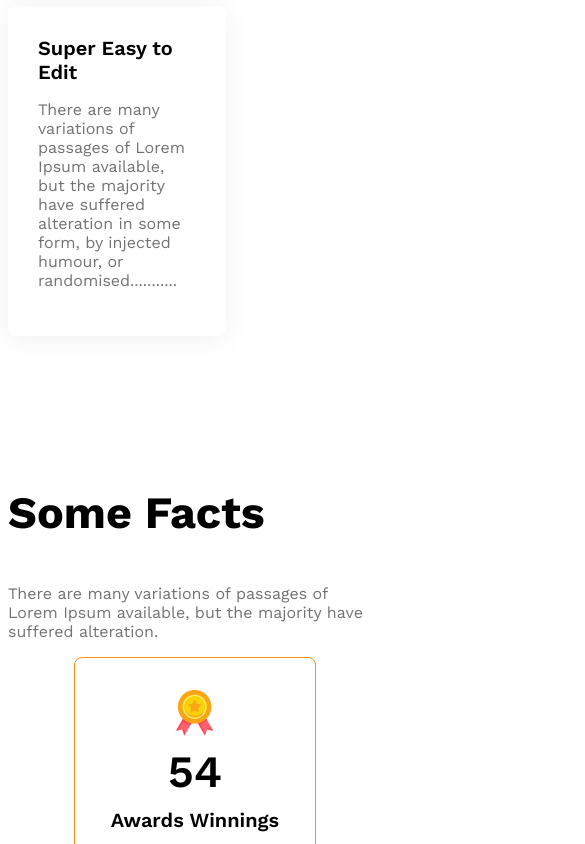
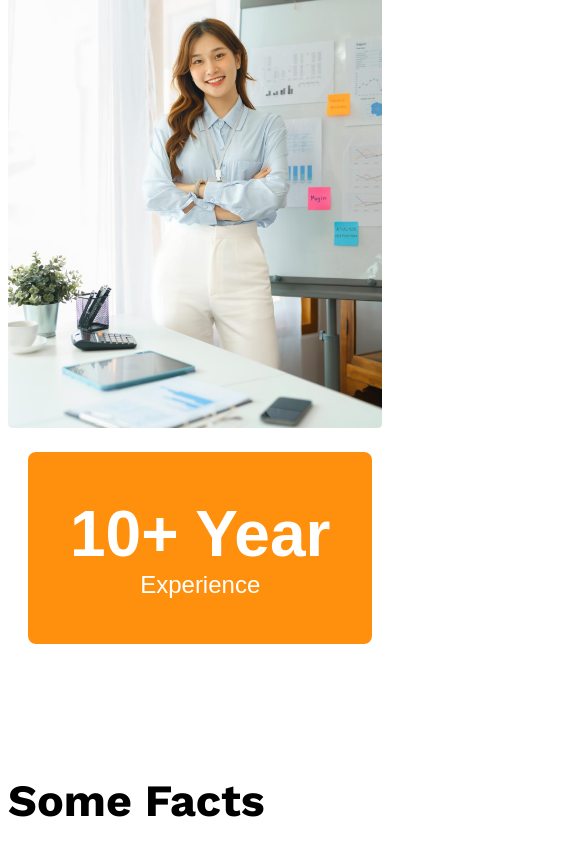
Before and after one commit to rafsan1p/g3-arcitects-website, a plain HTML site: page index.html in a window 390 px wide. Shown: the part 4596-5440 px from the top of the page, 585 px wide, since content can reach past the window. Drawn offline with nearby package versions, Linux system fonts and the light colour scheme.

Commit message:
added experience badge and

```diff
--- a/index.html
+++ b/index.html
@@ -84,7 +84,7 @@
                 </div>
 
             </div>
-            <div>
+            <div class="featured-architect">
                 <img src="images/architect.png" alt="">
                 <button id="experience-badge" class="btn-primary">
                     <span id="experience-year">10+ Year</span><br>
--- a/styles.css
+++ b/styles.css
@@ -123,6 +123,7 @@ main > section{
 /* features section related styles */
 .features{
   gap: 140px;
+  align-items: center;
 }
 
 #feature-section-title{
@@ -141,6 +142,23 @@ main > section{
   font-size: 1.25rem;
   margin-top: 0px;
   margin-bottom: 0px;
+}
+
+#experience-badge{
+  padding: 45px 42px;
+  font-size: 1.5rem;
+  font-weight: 500;
+  margin-left: -100px;
+  margin-top: -100px;
+}
+
+#experience-year{
+  font-size: 4rem;
+  font-weight: 700;
+}
+
+.featured-architect img{
+  width: 100%;
 }
 
 /* some facts related styles */
@@ -195,7 +213,7 @@ main > section{
 
 /* responsive media query */
 @media screen and (max-width: 576px){
-  .navbar, .nav-links, .teams{
+  .navbar, .nav-links, .teams, .features{
     flex-direction: column;
   }
 
@@ -215,12 +233,15 @@ main > section{
   .our-features{
     margin-left: 20px;
   }
-
+  #experience-badge{
+    margin-top: 20px;
+    margin-left: 20px;
+  }
 }
 
 /* medium size device */
 @media screen and (min-width:576px) and (max-width: 992px) {
-  .teams{
+  .teams, .features{
     flex-direction: column;
   }
   .our-features{
@@ -237,4 +258,9 @@ main > section{
     justify-items: center;
     gap: 50px;
   }
+
+  #experience-badge{
+    margin-top: 20px;
+    margin-left: 20px;
+  }
 }
```
